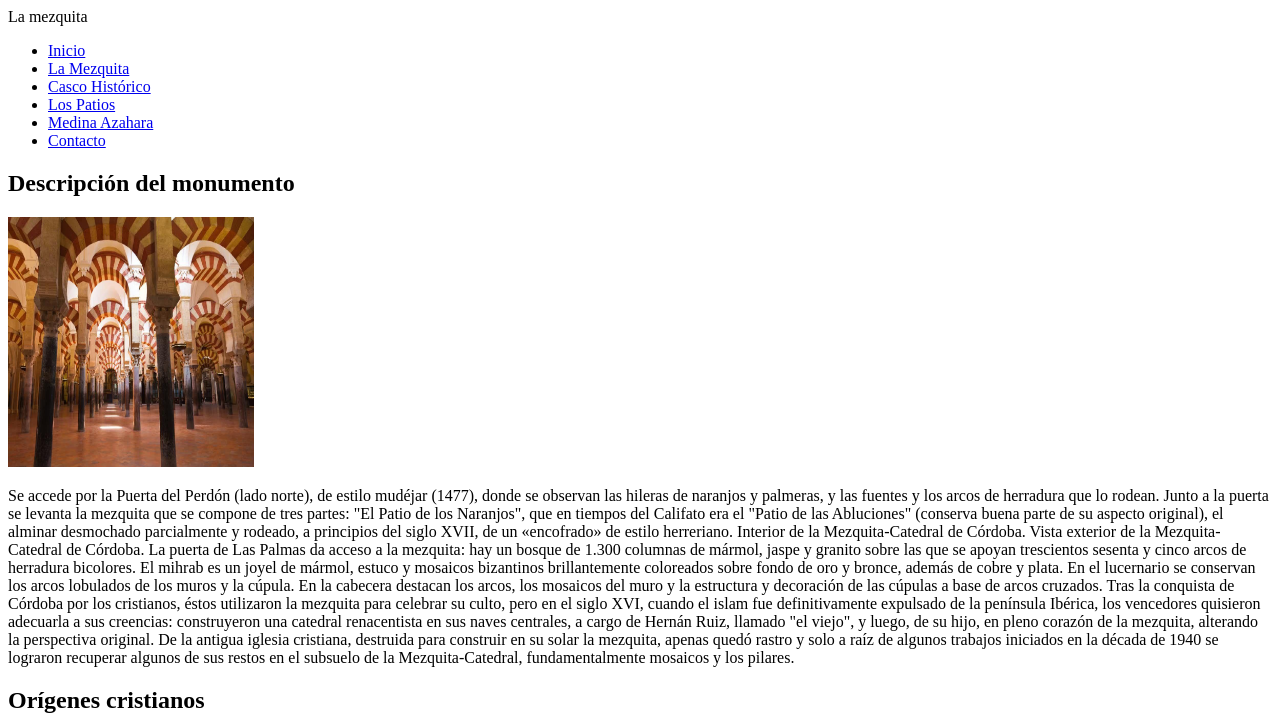
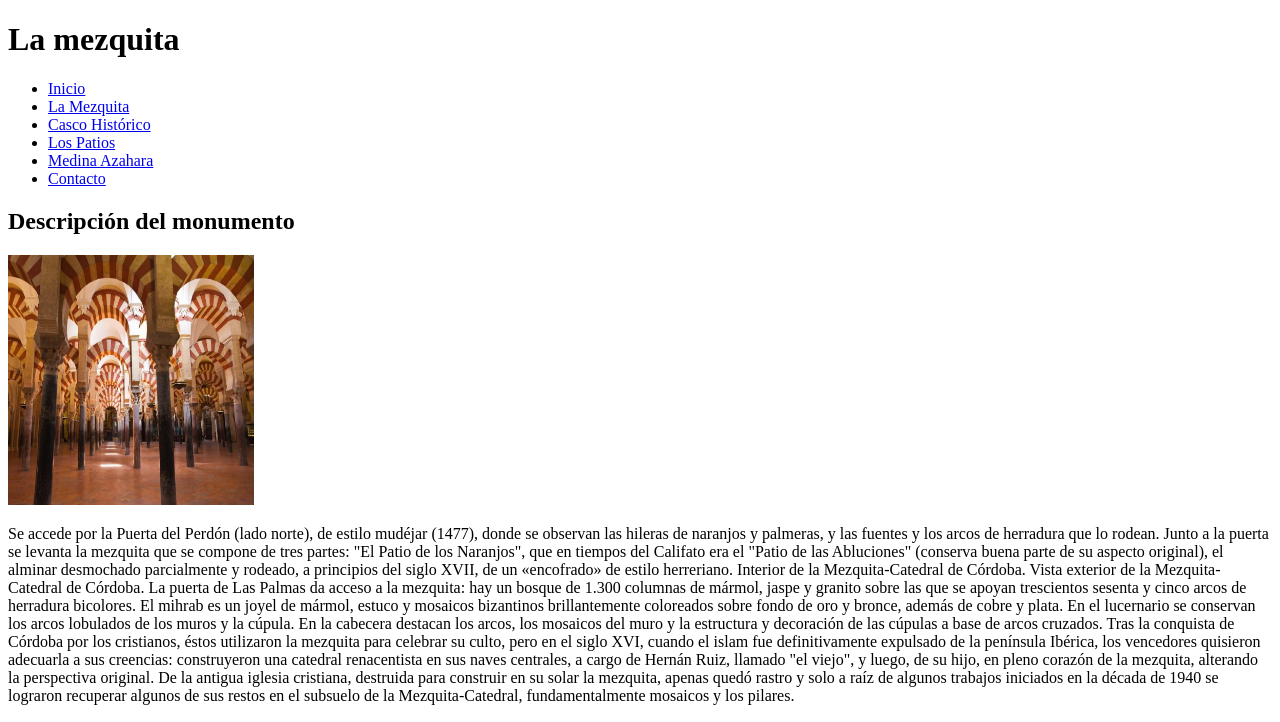
Before and after one commit to elshadow11/elshadow11.github.io, a plain HTML site: page Cordoba patrimonio/mezquita.html in a window 1280 px wide. Shown: the top 722 px of the page. Drawn offline with Linux system fonts and the light colour scheme.

Commit message:
Update mezquita.html

```diff
--- a/Cordoba patrimonio/mezquita.html
+++ b/Cordoba patrimonio/mezquita.html
@@ -12,7 +12,7 @@
             <a name="arriba"></a>
 
         <header>
-        La mezquita
+        <h1>La mezquita</h1>
         </header>
         <ul type="a">
             <li><a href="index.html">Inicio</a></li>
```
